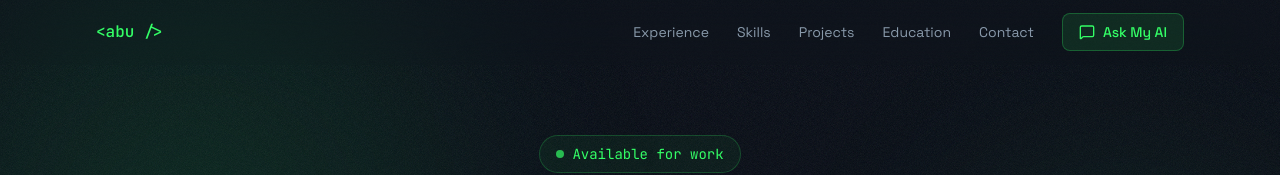
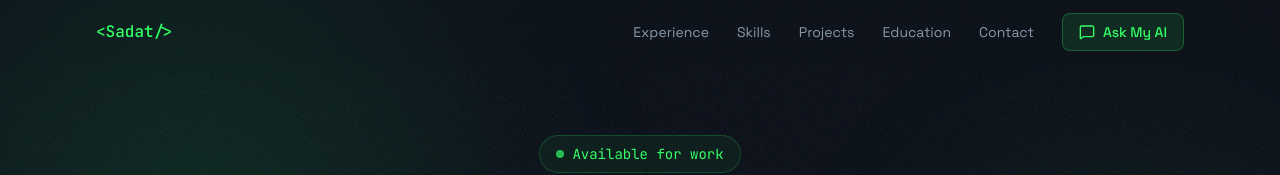
Before and after one commit to Abusadat18/Portfolio_RAG, a Next.js app: page / in a window 1280 px wide. Shown: the top 175 px of the page. Built offline with nearby package versions, Linux system fonts and the light colour scheme.

Commit message:
Update Navbar link text from "abu" to "Sadat"

```diff
--- a/components/layout/Navbar.tsx
+++ b/components/layout/Navbar.tsx
@@ -59,7 +59,7 @@ export default function Navbar() {
           href="/"
           className="font-code text-[#33ff66] text-sm sm:text-base font-medium hover:opacity-80 transition-opacity"
         >
-          {"<"}abu{" />"}
+          {"<"}Sadat{"/>"}
         </Link>
 
         {/* Desktop nav */}
```
